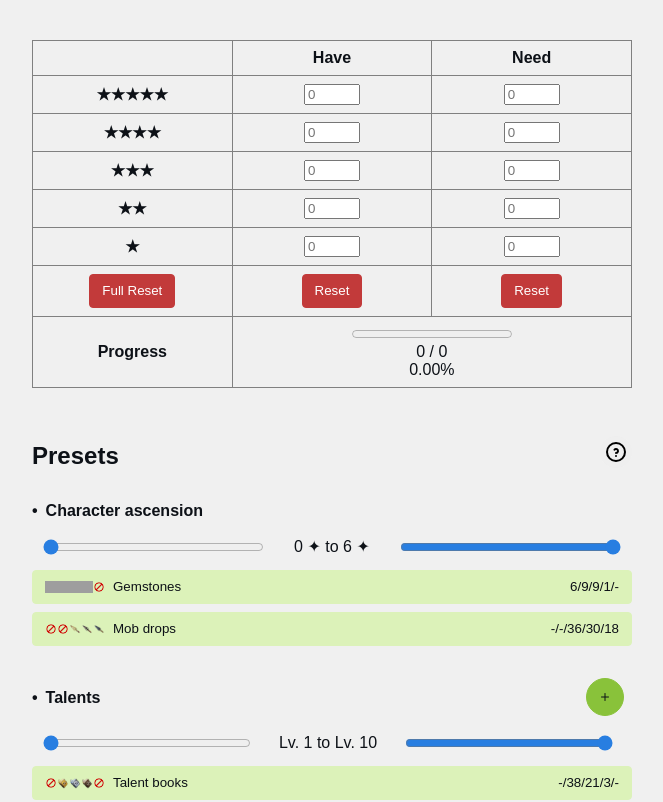
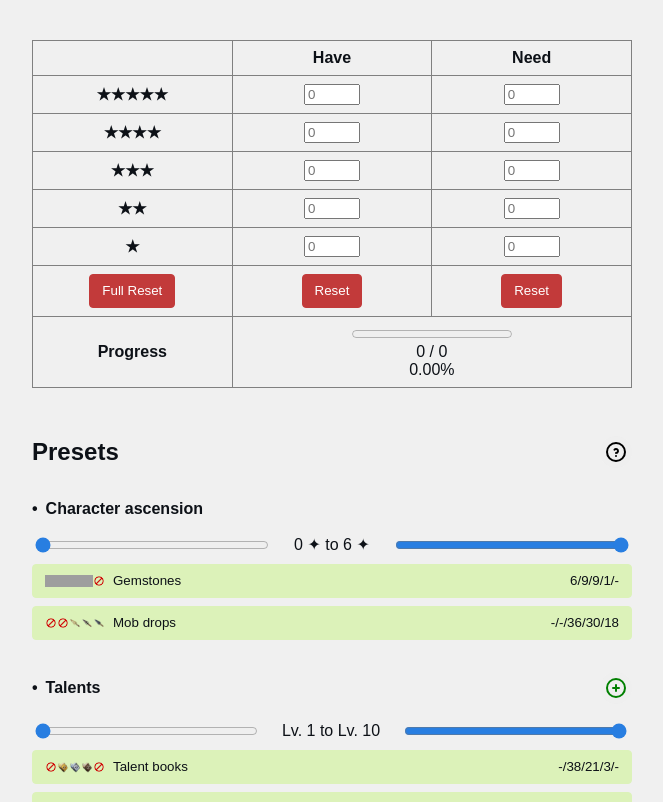
Before and after one commit to Remls/CraftingCalculator, a Svelte app: page / in a window 1280 px wide. Shown: the top 802 px of the page, without its empty margins (308-971 px from the left). Built offline with nearby package versions, Linux system fonts and the light colour scheme; grey boxes are pictures that could not be loaded.

Commit message:
Change talent add/remove buttons to use icons

```diff
--- a/src/App.svelte
+++ b/src/App.svelte
@@ -73,7 +73,7 @@
     <div class="heading">
       <h2>Presets</h2>
       <button class="icon" on:click={openModal}>
-        <IconHelpCircle size={24} />
+        <IconHelpCircle />
       </button>
     </div>
 
--- a/src/app.css
+++ b/src/app.css
@@ -61,7 +61,7 @@ th {
 .presets-section .heading {
   display: flex;
   justify-content: space-between;
-  align-items: baseline;
+  align-items: center;
   margin-block-start: 2rem;
   margin-block-end: 0.5rem;
 }
--- a/src/components/RangeGroupAddButton.svelte
+++ b/src/components/RangeGroupAddButton.svelte
@@ -1,5 +1,5 @@
 <script>
-  import { IconPlus } from "@tabler/icons-svelte";
+  import { IconCirclePlus } from "@tabler/icons-svelte";
   import { presetOptions } from "../stores/presetOptions";
   export let type;
 
@@ -12,8 +12,8 @@
 </script>
 
 <div class="button-container">
-  <button class="button" on:click={clickHandler} class:hide>
-    <IconPlus size={12} />
+  <button class="icon" on:click={clickHandler} class:hide>
+    <IconCirclePlus color="green" />
   </button>
 </div>
 
@@ -22,19 +22,8 @@
     display: flex;
     justify-content: center;
     align-items: center;
-    padding-right: 8px;
   }
-  .button {
-    color: var(--txt-color);
-    background-color: #89c23a;
-    border-color: #89c23a;
-    aspect-ratio: 1;
-    border-radius: 50%;
-    display: grid;
-    place-items: center;
-    padding: 0 12px;
-  }
-  .button.hide {
+  button.hide {
     display: none;
   }
 </style>
--- a/src/components/RangeGroupRemoveButton.svelte
+++ b/src/components/RangeGroupRemoveButton.svelte
@@ -1,5 +1,5 @@
 <script>
-  import { IconTrash } from "@tabler/icons-svelte";
+  import { IconTrashX } from "@tabler/icons-svelte";
   import { presetOptions } from "../stores/presetOptions";
   export let type;
   export let index;
@@ -13,8 +13,8 @@
 </script>
 
 <div class="button-container">
-  <button class="button" on:click={clickHandler} class:hide>
-    <IconTrash size={12} />
+  <button class="icon" on:click={clickHandler} class:hide>
+    <IconTrashX color="red" />
   </button>
 </div>
 
@@ -24,17 +24,7 @@
     justify-content: center;
     align-items: center;
   }
-  .button {
-    color: white;
-    background-color: #c23a3a;
-    border-color: #c23a3a;
-    aspect-ratio: 1;
-    border-radius: 50%;
-    display: grid;
-    place-items: center;
-    padding: 0 12px;
-  }
-  .button.hide {
+  button.hide {
     display: none;
   }
 </style>
--- a/src/components/RangeSelectors.svelte
+++ b/src/components/RangeSelectors.svelte
@@ -42,11 +42,10 @@
     display: flex;
     flex-direction: row;
     align-items: center;
-    gap: 0.5rem;
-    padding: 0.5rem;
+    gap: 0.125rem;
+    padding: 0.5rem 0;
     border: 1px solid transparent;
     border-radius: 0.25rem;
-    margin: 0.5rem 0 0.25rem;
   }
   .range-group.error {
     animation: blink 1s;
```
